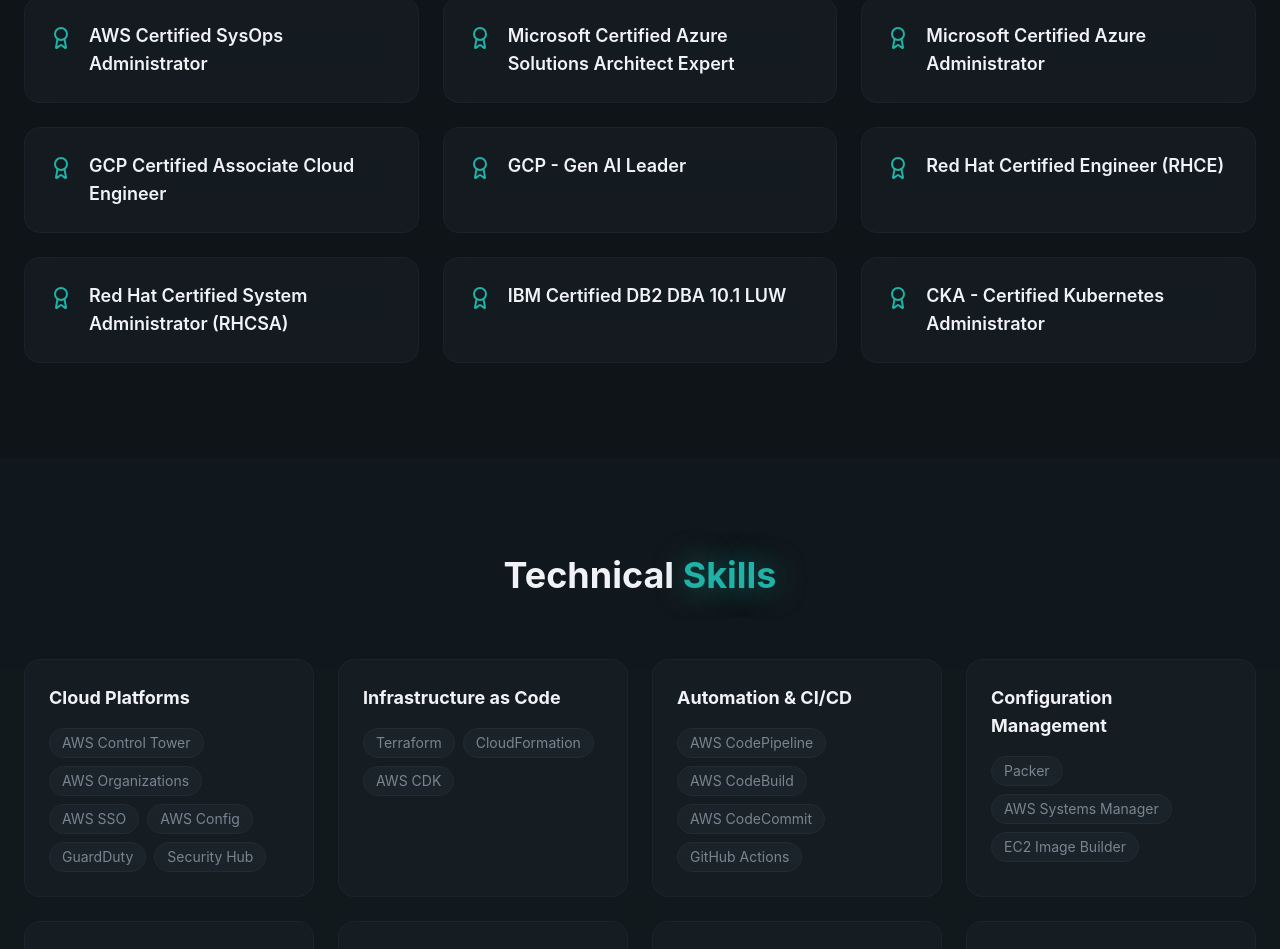
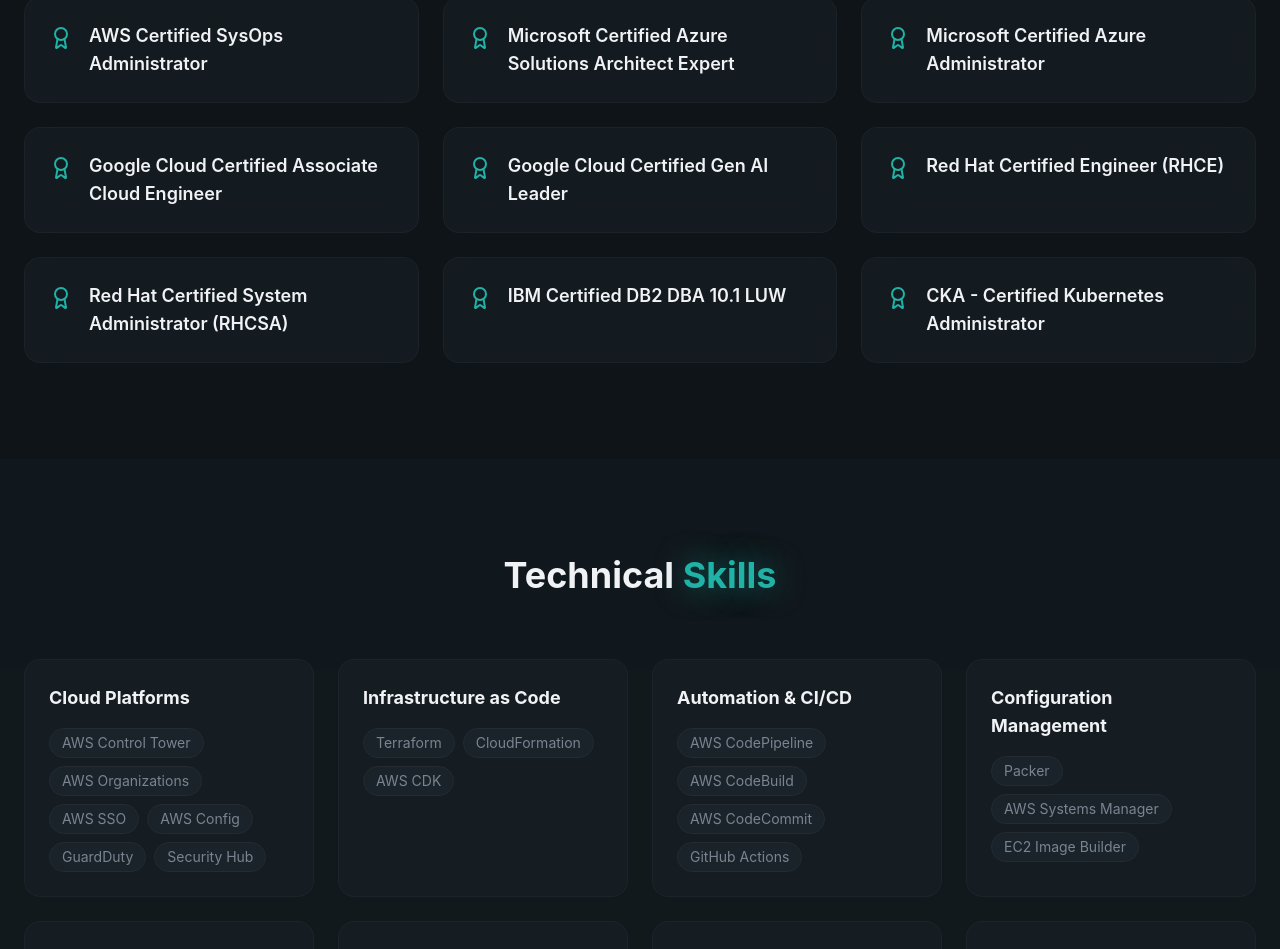
Before and after one commit to ykhan-sys/yk-portfolio, a React (Vite) app: page /#/ in a window 1280 px wide. Shown: the part 1871-2820 px from the top of the page. Built offline with nearby package versions, Linux system fonts and the light colour scheme.

Commit message:
refactor: update Google Cloud certification titles for accuracy

```diff
--- a/src/sections/Certifications.jsx
+++ b/src/sections/Certifications.jsx
@@ -5,8 +5,8 @@
     "AWS Certified SysOps Administrator",
     "Microsoft Certified Azure Solutions Architect Expert",
     "Microsoft Certified Azure Administrator",
-    "GCP Certified Associate Cloud Engineer",
-    "GCP - Gen AI Leader",
+    "Google Cloud Certified Associate Cloud Engineer",
+    "Google Cloud Certified Gen AI Leader",
     "Red Hat Certified Engineer (RHCE)",
     "Red Hat Certified System Administrator (RHCSA)",
     "IBM Certified DB2 DBA 10.1 LUW",
```
